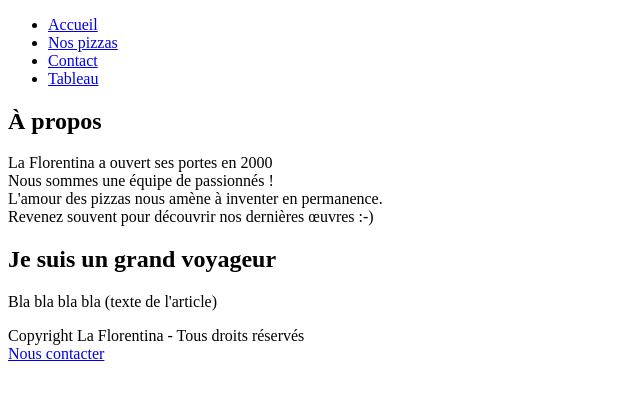
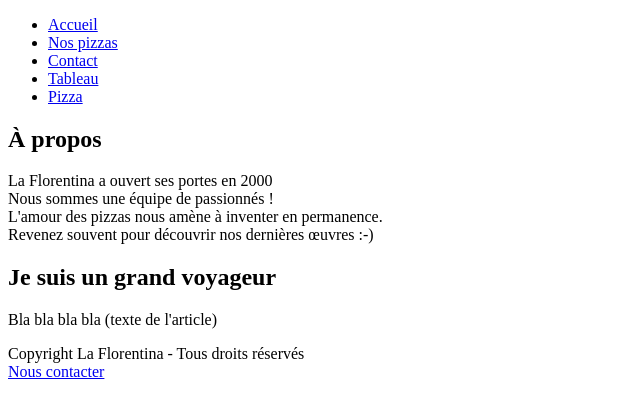
Before and after one commit to EtienneRenoton/workshop-html, a plain HTML site: page index.html in a window 1280 px wide. Shown: the part 105-520 px from the top of the page, without its empty margins (0-640 px from the left). Drawn offline with Linux system fonts and the light colour scheme.

Commit message:
commit 5.1

```diff
--- a/index.html
+++ b/index.html
@@ -12,6 +12,7 @@
           <li><a href="./liste_pizzas.html">Nos pizzas</a></li>
           <li><a href="./contact.html">Contact</a></li>
           <li><a href="./tableau.html">Tableau</a></li>
+          <li><a href="./liste_pizzas.html">Pizza</a></li>
         </ul>
       </nav>
       <main>
```
